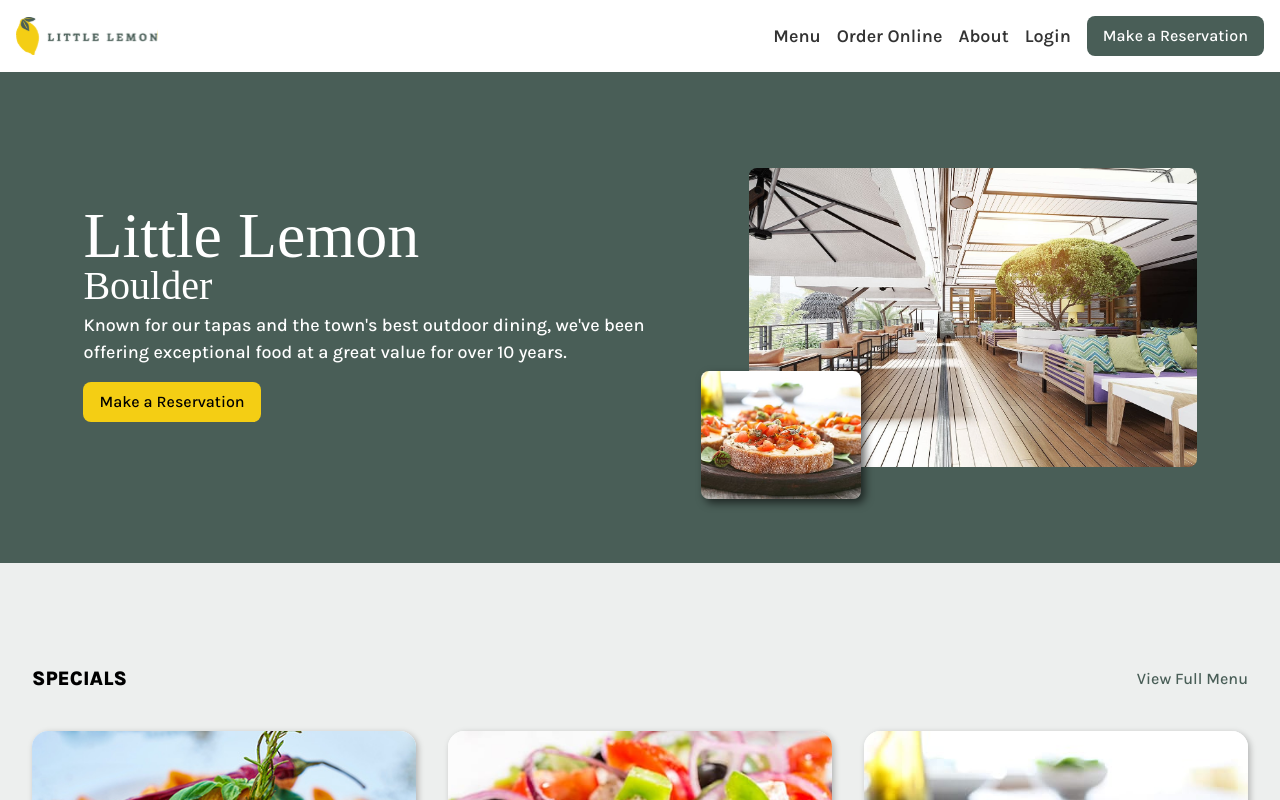
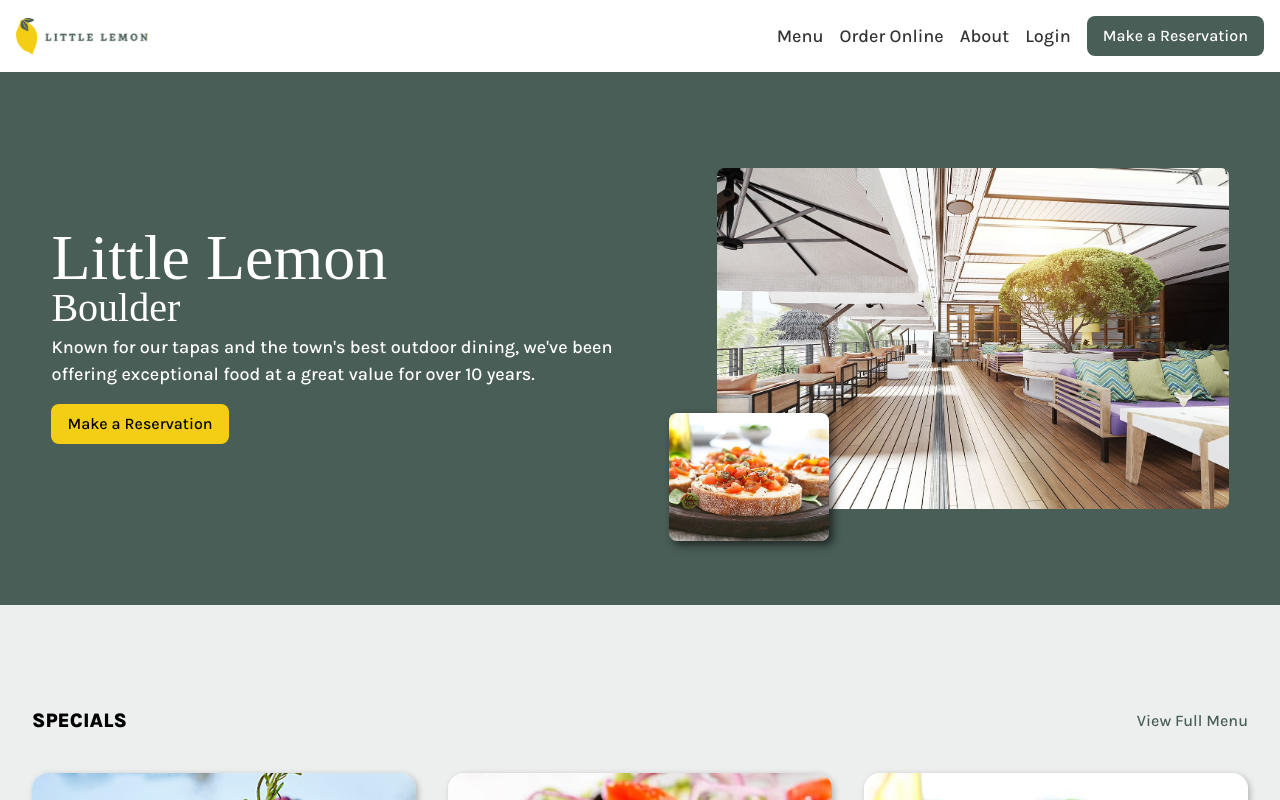
Before and after one commit to MoxieEric/meta-front-end-developer-capstone, a React (Create React App) app: page / in a window 1280 px wide. Shown: the top 800 px of the page. Built offline with nearby package versions, Linux system fonts and the light colour scheme; a web font is replaced by a local one.

Commit message:
convert TW classes to CSS

```diff
--- a/src/components/layout/Header.js
+++ b/src/components/layout/Header.js
@@ -15,42 +15,37 @@ const Header = () => {
 					alt='Little Lemon Logo'
 					width='148'
 					height='40'
-					className='w-36 h-auto md:w-40'
+					className='logo'
 				/>
 			</Link>
-			<div className='flex items-center gap-4 md:hidden'>
+			<div className='mobile-links'>
 				<div>
 					<ReservationsButton title='Reservations' />
 				</div>
 				<button
 					onClick={() => setMenuOpen(!menuOpen)}
-					className='inline-block text-gray-900 hover:text-teal-100 p-2 hover:bg-black  rounded-md transition'
+					className='nav-toggle'
 				>
 					{menuOpen ? (
-						<XMarkIcon className='w-6 h-6' />
+						<XMarkIcon className='icon' />
 					) : (
-						<Bars3Icon className='w-6 h-6' />
+						<Bars3Icon className='icon' />
 					)}
 				</button>
 			</div>
 			<nav
 				className={classNames(
-					'w-full transition-all duration-500 overflow-hidden absolute -top-12 right-0 md:relative md:top-0 bg-white',
-					menuOpen
-						? 'h-screen top-16 opacity-100'
-						: 'h-0 md:h-auto opacity-0 md:opacity-100'
+					'nav',
+					menuOpen ? 'nav--open' : 'nav--closed'
 				)}
 			>
-				<ul className='flex flex-col md:flex-row gap-4 items-center justify-end '>
+				<ul className='nav-links'>
 					{navigationConfig.main.map((link) => (
-						<li key={link.label} className='text-lg font-semibold'>
+						<li key={link.label} className='lead-text'>
 							<NavLink
 								to={link.url}
 								className={({ isActive }) =>
-									classNames(
-										'text-dark hover:text-primary hover:underline',
-										isActive && 'underline text-primary'
-									)
+									classNames(isActive && 'is-active')
 								}
 							>
 								{link.label}
--- a/src/styles/app.css
+++ b/src/styles/app.css
@@ -112,7 +112,7 @@ html, body {
 
 
 
-
+/* Header */
 .global-header {
 	display: flex;
 	align-items: center;
@@ -120,6 +120,95 @@ html, body {
 	justify-content: space-between;
 	padding: 1rem;
 	margin: 0 auto;
+}
+.global-header .logo {
+	width: 100%;
+	max-width: 9rem;
+	height: auto;
+}
+.global-header .mobile-links {
+	display: flex;
+	align-items: center;
+	gap: 1rem;
+}
+.global-header .nav-toggle {
+	display: inline-block;
+	color: var(--color-dark);
+	padding: .5rem;
+	border-radius: var(--rounded-md);
+	transition: all .2s ease;
+}
+.global-header .nav-toggle:hover {
+	background: var(--color-dark);
+	color: var(--color-light);
+}
+.global-header .nav-toggle .icon {
+	width: 1.5rem;
+	height: 1.5rem;
+	color: inherit;
+}
+
+.global-header nav {
+	width: 100%;
+	transition: all .5s ease;
+	overflow: hidden;
+	position: absolute;
+	top: -3rem;
+	right: 0;
+	background: white;
+}
+
+.global-header nav.nav--open {
+	top: 4rem;
+	height: 100vh;
+	opacity: 1;
+}
+.global-header nav.nav--closed {
+	height: 0;
+	opacity: 0;
+}
+.global-header .nav-links {
+	display: flex;
+	flex-direction: column;
+	gap: 1rem;
+	align-items: center;
+	justify-content: end;
+}
+.global-header .nav-links a {
+	color: var(--color-dark);
+	transition: all .2s ease-out;
+}
+.global-header .nav-links a:hover,
+.global-header .nav-links a.is-active {
+	color: var(--color-primary);
+	text-decoration: underline;
+}
+
+@media (min-width: 768px) {
+	.global-header .logo {
+		max-width: 12rem;
+	}
+	.global-header .mobile-links {
+		display: none;
+	}
+	.global-header nav {
+		position: relative;
+		top: 0;
+		right: unset;
+		opacity: 1;
+	}
+	.global-header nav.nav--closed {
+		height: auto;
+		opacity: 1;
+	}
+	.global-header nav.nav--open {
+		top: unset;
+		height: auto;
+		opacity: 1;
+	}
+	.global-header .nav-links {
+		flex-direction: row;
+	}
 }
 
 /* Footer */
@@ -249,7 +338,7 @@ main {
 }
 .feature-section figure img {
 	width: 100%;
-	max-width: 28rem;
+	max-width: 32rem;
 	min-width: 16rem;
 	height: auto;
 }
@@ -320,7 +409,7 @@ main {
 	.cards-section .content {
 		flex-direction: row;
 		align-items: flex-start;
-		justify-content: space-evenly;
+		justify-content: space-between;
 		flex: 1;
 	}
 
@@ -328,16 +417,12 @@ main {
 
 /* Card */
 .card {
-	/* flex: 1; */
-	align-self: stretch;
 	display: flex;
 	flex-direction: column;
 	align-items: start;
 	justify-content: start;
 	gap: 1rem;
-	/* width: 100%; */
-	/* max-width: 24rem; */
-	width: 50%;
+	width: 100%;
 	overflow: hidden;
 	padding-bottom: 1rem;
 	border-radius: var(--rounded-lg);
@@ -369,7 +454,12 @@ main {
 .card-body p {
 	margin-bottom: .5rem;
 }
-
+@media (min-width: 640px) {
+	.card {
+		align-self: stretch;
+		max-width: 30rem;
+	}
+}
 
 
 /* Booking Modal */
```
Also changed, not shown: src/styles/tailwind.min.css.
